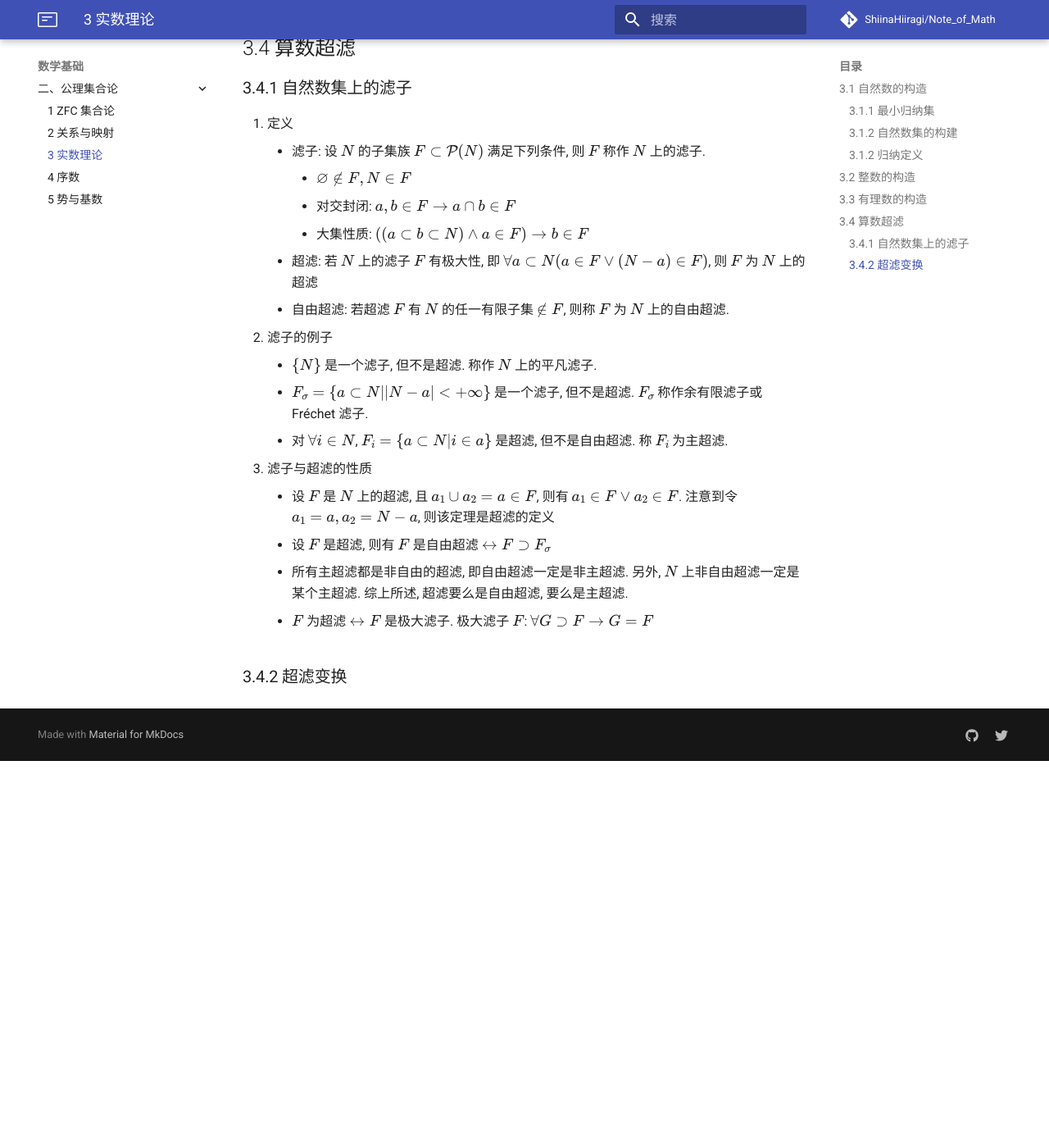
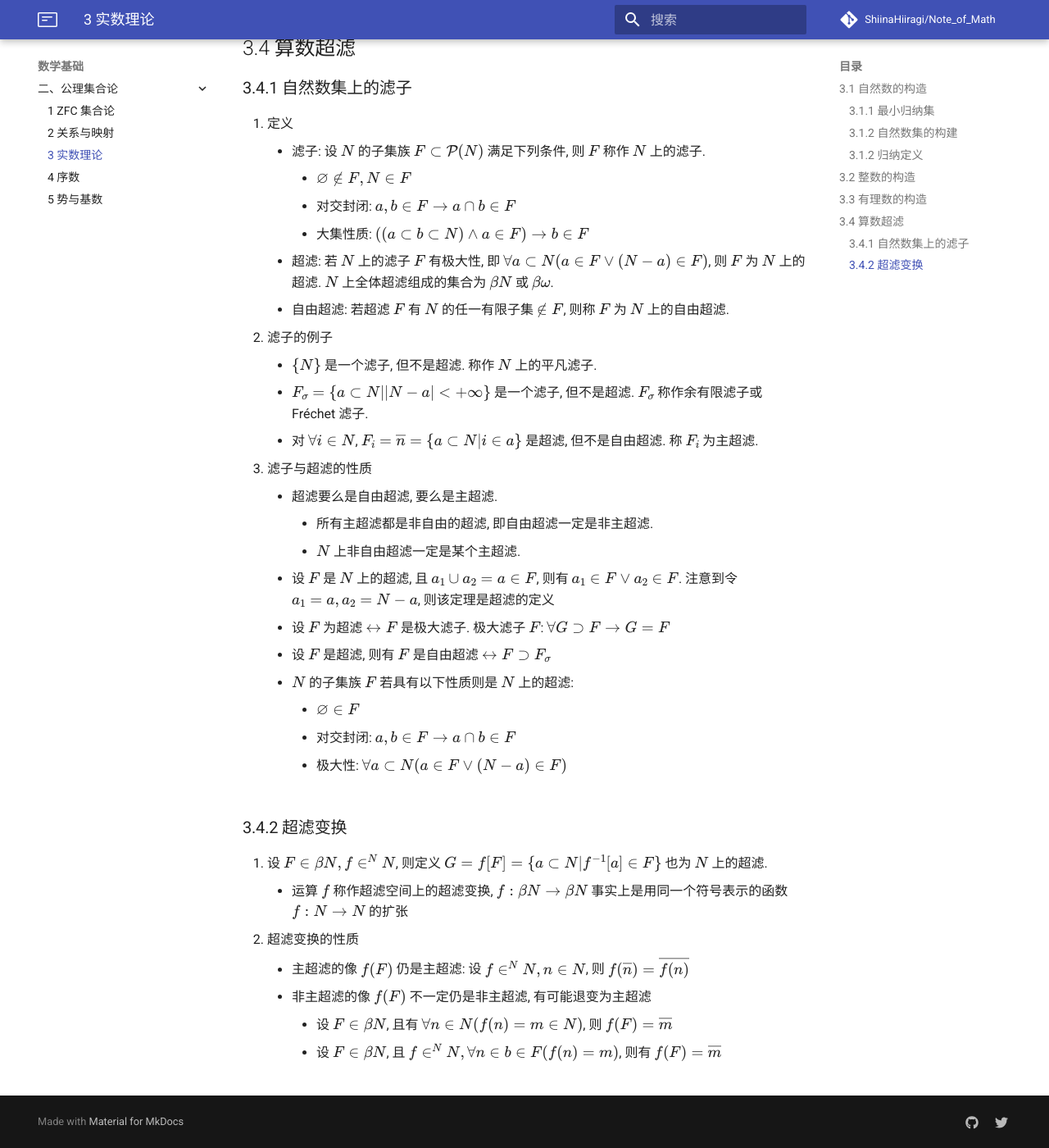
Before and after one commit to ShiinaHiiragi/note, an MkDocs documentation site: the page built from docs/foundation/set/real.md, in a window 1280 px wide and 1400 px high, scrolled down 4580 px. Shown: the whole window at 82% size. Built offline with MkDocs 1.6.1 and Material for MkDocs 9.7.7, drawn with Linux system fonts in a browser that asks for light colours; comment, search, counter and statistics services are not loaded; before the commit the page ends 5508 px from its top, so only the background shows below that.

Commit message:
add ultrafilter trans

```diff
--- a/docs/foundation/set/real.md
+++ b/docs/foundation/set/real.md
@@ -131,16 +131,29 @@
         - $\varnothing \notin F, N\in F$
         - 对交封闭: $a,b\in F\to a\cap b\in F$
         - 大集性质: $((a\subset b\subset N) \wedge a\in F)\to b\in F$
-    - 超滤: 若 $N$ 上的滤子 $F$ 有极大性, 即 $\forall a\subset N(a\in F\vee(N-a)\in F)$, 则 $F$ 为 $N$ 上的超滤
+    - 超滤: 若 $N$ 上的滤子 $F$ 有极大性, 即 $\forall a\subset N(a\in F\vee(N-a)\in F)$, 则 $F$ 为 $N$ 上的超滤. $N$ 上全体超滤组成的集合为 $\beta N$ 或 $\beta \omega$.
     - 自由超滤: 若超滤 $F$ 有 $N$ 的任一有限子集 $\notin F$, 则称 $F$ 为 $N$ 上的自由超滤.
 2. 滤子的例子
     - $\{N\}$ 是一个滤子, 但不是超滤. 称作 $N$ 上的平凡滤子.
     - $F_{\sigma}=\{a\subset N||N-a|<+\infty \}$ 是一个滤子, 但不是超滤. $F_{\sigma}$ 称作余有限滤子或 Fréchet 滤子.
-    - 对 $\forall i\in N$, $F_i=\{a\subset N|i\in a\}$ 是超滤, 但不是自由超滤. 称 $F_i$ 为主超滤.
+    - 对 $\forall i\in N$, $F_i=\overline{n} =\{a\subset N|i\in a\}$ 是超滤, 但不是自由超滤. 称 $F_i$ 为主超滤.
 3. 滤子与超滤的性质
+    - 超滤要么是自由超滤, 要么是主超滤.
+        - 所有主超滤都是非自由的超滤, 即自由超滤一定是非主超滤.
+        - $N$ 上非自由超滤一定是某个主超滤.
     - 设 $F$ 是 $N$ 上的超滤, 且 $a_1\cup a_2=a\in F$, 则有 $a_1\in F\vee a_2\in F$. 注意到令 $a_1=a,a_2=N-a$, 则该定理是超滤的定义
+    - 设 $F$ 为超滤 $\leftrightarrow F$ 是极大滤子. 极大滤子 $F$: $\forall G\supset F\to G=F$
     - 设 $F$ 是超滤, 则有 $F$ 是自由超滤 $\leftrightarrow F\supset F_{\sigma}$
-    - 所有主超滤都是非自由的超滤, 即自由超滤一定是非主超滤. 另外, $N$ 上非自由超滤一定是某个主超滤. 综上所述, 超滤要么是自由超滤, 要么是主超滤.
-    - $F$ 为超滤 $\leftrightarrow F$ 是极大滤子. 极大滤子 $F$: $\forall G\supset F\to G=F$
+    - $N$ 的子集族 $F$ 若具有以下性质则是 $N$ 上的超滤:
+        - $\varnothing \in F$
+        - 对交封闭: $a,b\in F\to a\cap b\in F$
+        - 极大性: $\forall a\subset N(a\in F\vee (N-a)\in F)$
 
 ### 3.4.2 超滤变换
+1. 设 $F\in \beta N,f\in ^NN$, 则定义 $G=f[F]=\{a\subset N|f^{-1}[a]\in F\}$ 也为 $N$ 上的超滤.
+    - 运算 $f$ 称作超滤空间上的超滤变换, $f:\beta N\to \beta N$ 事实上是用同一个符号表示的函数 $f:N\to N$ 的扩张
+2. 超滤变换的性质
+    - 主超滤的像 $f(F)$ 仍是主超滤: 设 $f\in ^NN,n\in N$, 则 $f(\overline{n}) =\overline{f(n)}$
+    - 非主超滤的像 $f(F)$ 不一定仍是非主超滤, 有可能退变为主超滤
+        - 设 $F\in \beta N$, 且有 $\forall n\in N(f(n)=m\in N)$, 则 $f(F)=\overline{m}$
+        - 设 $F\in \beta N$, 且 $f\in ^NN,\forall n\in b\in F(f(n)=m)$, 则有 $f(F)=\overline{m}$
```
